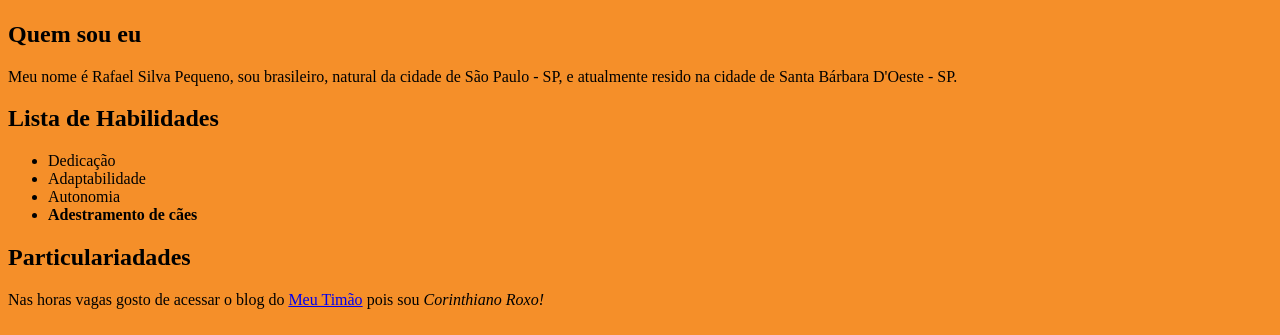
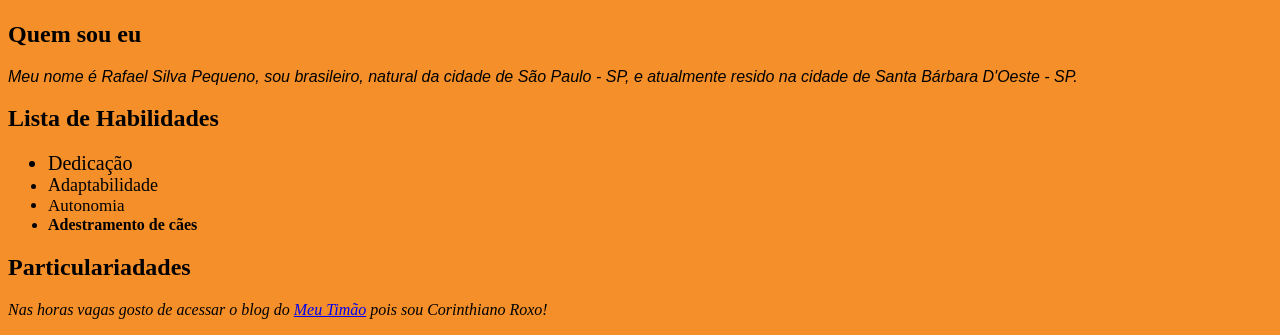
Before and after one commit to rafaelpequeno/rafaelpequeno.github.io, a plain HTML site: page index.html in a window 1280 px wide. Shown: the part 604-939 px from the top of the page. Drawn offline with Linux system fonts and the light colour scheme.

Commit message:
Conclusão dos requisitos do exercicio estilizando seu portifolio web

```diff
--- a/index.html
+++ b/index.html
@@ -10,9 +10,32 @@
         body {
             background-color: rgb(245, 143, 41);
         }
-        #descrição {
-            font-family: fantasy;
+        #Descrição {
+            font-family: Arial, Helvetica, sans-serif;
         }
+        .brasileiro {
+            font-style: italic;
+        }
+        p {
+            font-style: italic;
+        }
+        .Lista {
+            font-size: large;
+            font-weight: 100;
+        }
+        #Dedicação {
+            font-size: 20px;
+        }
+        #Adaptabilidade {
+            font-size: 18px
+        }
+        #Autonomia {
+            font-size: 17px
+        }
+        #Adestramento {
+            font-size: 16px
+        }
+
     </style>
   </head>
   <body>
@@ -25,20 +48,20 @@
     <h1>Rafael Silva Pequeno</h1>
     <img src="WhatsApp Image 2023-01-16 at 13.22.58.jpeg" width="300px" alt="Rafael sorrindo enquanto utiliza seu computador">
     <h2 id="Quem sou eu">Quem sou eu</h2>
-    <p id="#descrição"> Meu nome é Rafael Silva Pequeno, sou brasileiro, natural da cidade de São Paulo - SP, e atualmente resido na cidade de Santa Bárbara D'Oeste - SP.
+    <p id="Descrição"> Meu nome é Rafael Silva Pequeno, sou brasileiro, natural da cidade de São Paulo - SP, e atualmente resido na cidade de Santa Bárbara D'Oeste - SP.
     </p>
     <h2 id="Lista de habilidades">Lista de Habilidades</h2>
     <UL>
-        <li>
+        <li id="Dedicação">
             Dedicação
         </li>
-        <li>
+        <li id="Adaptabilidade">
             Adaptabilidade
         </li>
-        <li>
+        <li id="Autonomia">
             Autonomia
         </li>
-        <li>
+        <li id="Adestramento">
             <strong>Adestramento de cães</strong>
         </li>
     </UL>
```
